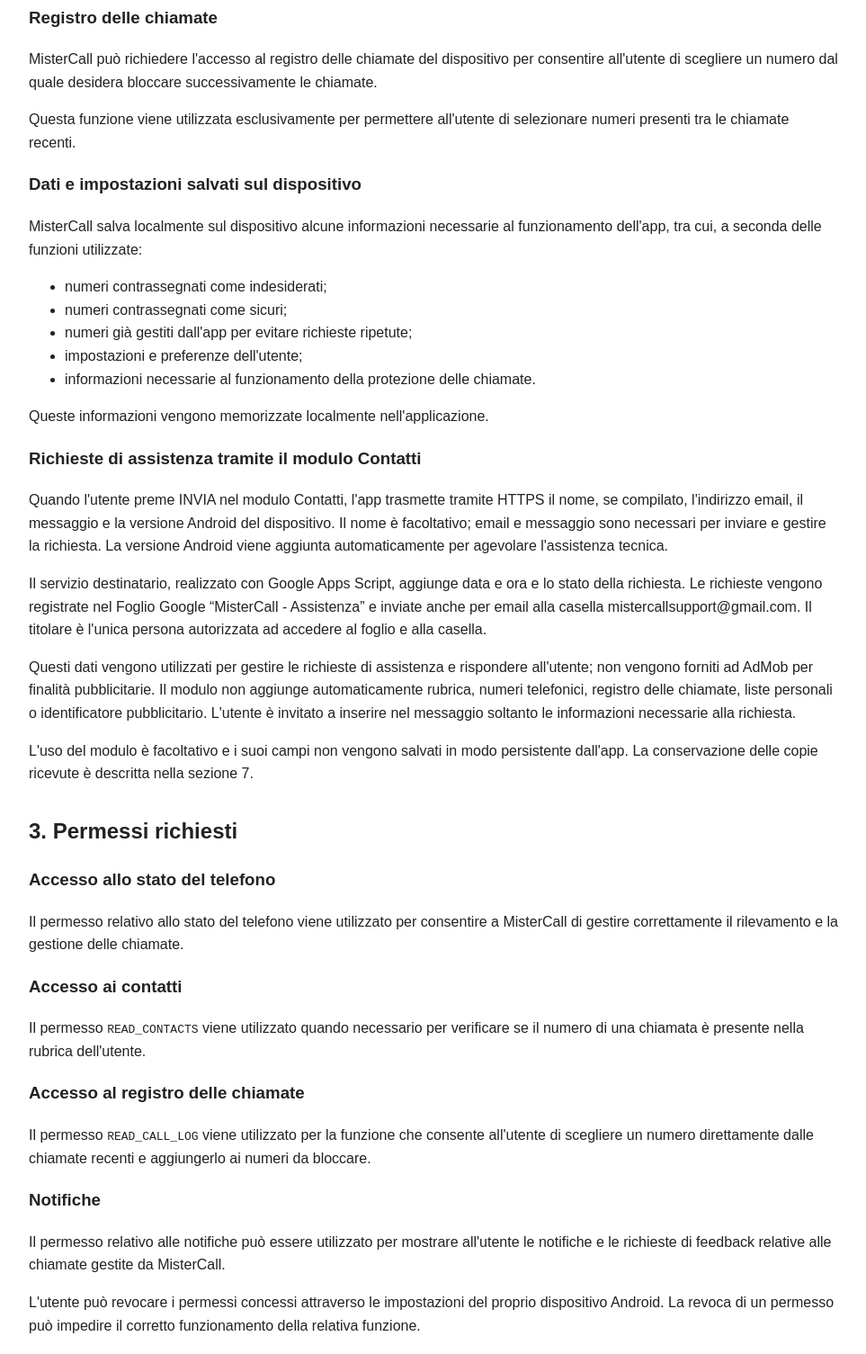
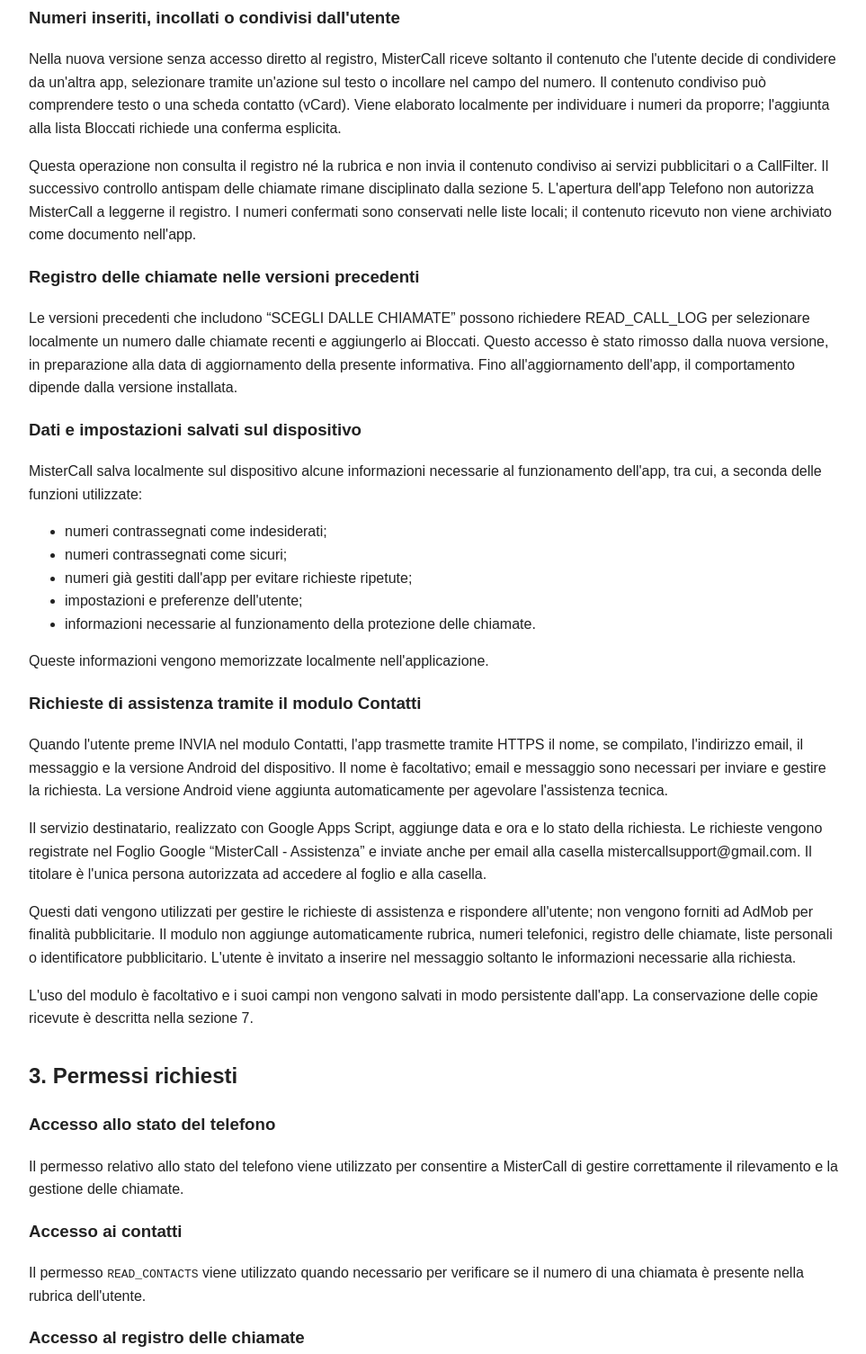
Before and after one commit to carmine140170-art/MisterCall-Privacy-Policy, a plain HTML site: page index.html in a window 1280 px wide. Shown: the part 1060-2565 px from the top of the page at 90% size, without its empty margins (158-1121 px from the left). Drawn offline with Linux system fonts and the light colour scheme.

Commit message:
Aggiorna privacy per condivisione numeri senza accesso al registro

```diff
--- a/index.html
+++ b/index.html
@@ -13,7 +13,7 @@ h1{line-height:1.2} h2{margin-top:32px} a{color:#1565c0}
 <body>
 
 <h1>Privacy Policy di MisterCall</h1>
-<p class="updated"><strong>Ultimo aggiornamento: 24 ottobre 2026</strong></p>
+<p class="updated"><strong>Ultimo aggiornamento: 3 novembre 2026</strong></p>
 
 <p>La presente Privacy Policy descrive il modo in cui l'applicazione <strong>MisterCall</strong> (“MisterCall”, “l'app” o “noi”) tratta i dati durante il suo utilizzo.</p>
 
@@ -41,9 +41,11 @@ h1{line-height:1.2} h2{margin-top:32px} a{color:#1565c0}
 <p>Quando l'utente concede il relativo permesso e attiva una funzione che lo richiede, MisterCall può verificare localmente se un determinato numero di telefono è presente nella rubrica del dispositivo.</p>
 <p>La rubrica viene utilizzata per effettuare tale verifica. MisterCall non necessita di caricare o sincronizzare l'intera rubrica dell'utente con i propri server.</p>
 
-<h3>Registro delle chiamate</h3>
-<p>MisterCall può richiedere l'accesso al registro delle chiamate del dispositivo per consentire all'utente di scegliere un numero dal quale desidera bloccare successivamente le chiamate.</p>
-<p>Questa funzione viene utilizzata esclusivamente per permettere all'utente di selezionare numeri presenti tra le chiamate recenti.</p>
+<h3>Numeri inseriti, incollati o condivisi dall'utente</h3>
+<p>Nella nuova versione senza accesso diretto al registro, MisterCall riceve soltanto il contenuto che l'utente decide di condividere da un'altra app, selezionare tramite un'azione sul testo o incollare nel campo del numero. Il contenuto condiviso può comprendere testo o una scheda contatto (vCard). Viene elaborato localmente per individuare i numeri da proporre; l'aggiunta alla lista Bloccati richiede una conferma esplicita.</p>
+<p>Questa operazione non consulta il registro né la rubrica e non invia il contenuto condiviso ai servizi pubblicitari o a CallFilter. Il successivo controllo antispam delle chiamate rimane disciplinato dalla sezione 5. L'apertura dell'app Telefono non autorizza MisterCall a leggerne il registro. I numeri confermati sono conservati nelle liste locali; il contenuto ricevuto non viene archiviato come documento nell'app.</p>
+<h3>Registro delle chiamate nelle versioni precedenti</h3>
+<p>Le versioni precedenti che includono “SCEGLI DALLE CHIAMATE” possono richiedere READ_CALL_LOG per selezionare localmente un numero dalle chiamate recenti e aggiungerlo ai Bloccati. Questo accesso è stato rimosso dalla nuova versione, in preparazione alla data di aggiornamento della presente informativa. Fino all'aggiornamento dell'app, il comportamento dipende dalla versione installata.</p>
 
 <h3>Dati e impostazioni salvati sul dispositivo</h3>
 <p>MisterCall salva localmente sul dispositivo alcune informazioni necessarie al funzionamento dell'app, tra cui, a seconda delle funzioni utilizzate:</p>
@@ -71,7 +73,7 @@ h1{line-height:1.2} h2{margin-top:32px} a{color:#1565c0}
 <p>Il permesso <code>READ_CONTACTS</code> viene utilizzato quando necessario per verificare se il numero di una chiamata è presente nella rubrica dell'utente.</p>
 
 <h3>Accesso al registro delle chiamate</h3>
-<p>Il permesso <code>READ_CALL_LOG</code> viene utilizzato per la funzione che consente all'utente di scegliere un numero direttamente dalle chiamate recenti e aggiungerlo ai numeri da bloccare.</p>
+<p>La nuova versione senza accesso diretto al registro non richiede <code>READ_CALL_LOG</code>. Nelle versioni precedenti che lo includono, il permesso viene richiesto quando l'utente sceglie la funzione di selezione dalle chiamate recenti. La condivisione nella nuova versione utilizza soltanto i dati forniti dall'utente e, per eventuali file condivisi compatibili, un accesso temporaneo di sola lettura al contenuto selezionato.</p>
 
 <h3>Notifiche</h3>
 <p>Il permesso relativo alle notifiche può essere utilizzato per mostrare all'utente le notifiche e le richieste di feedback relative alle chiamate gestite da MisterCall.</p>
```
